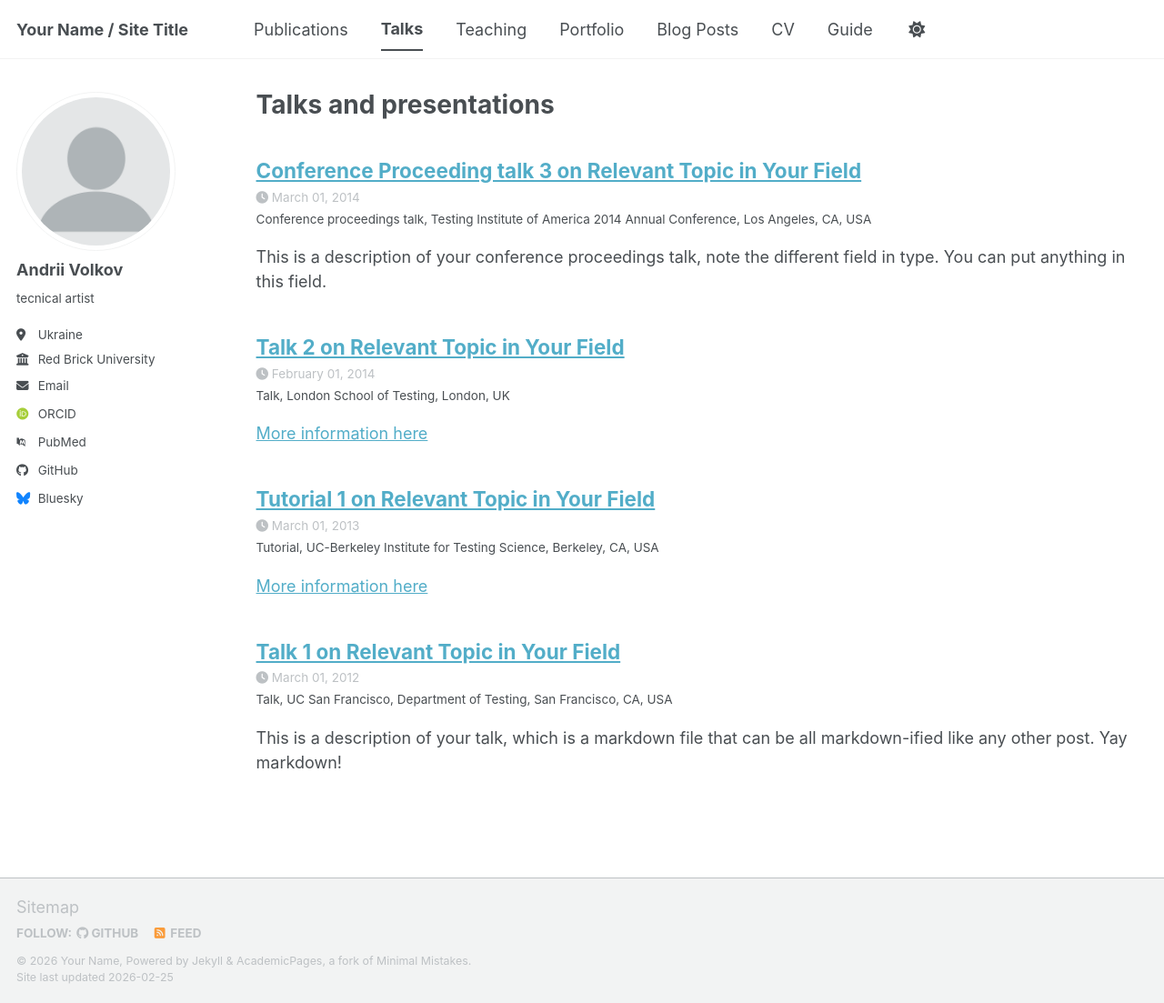
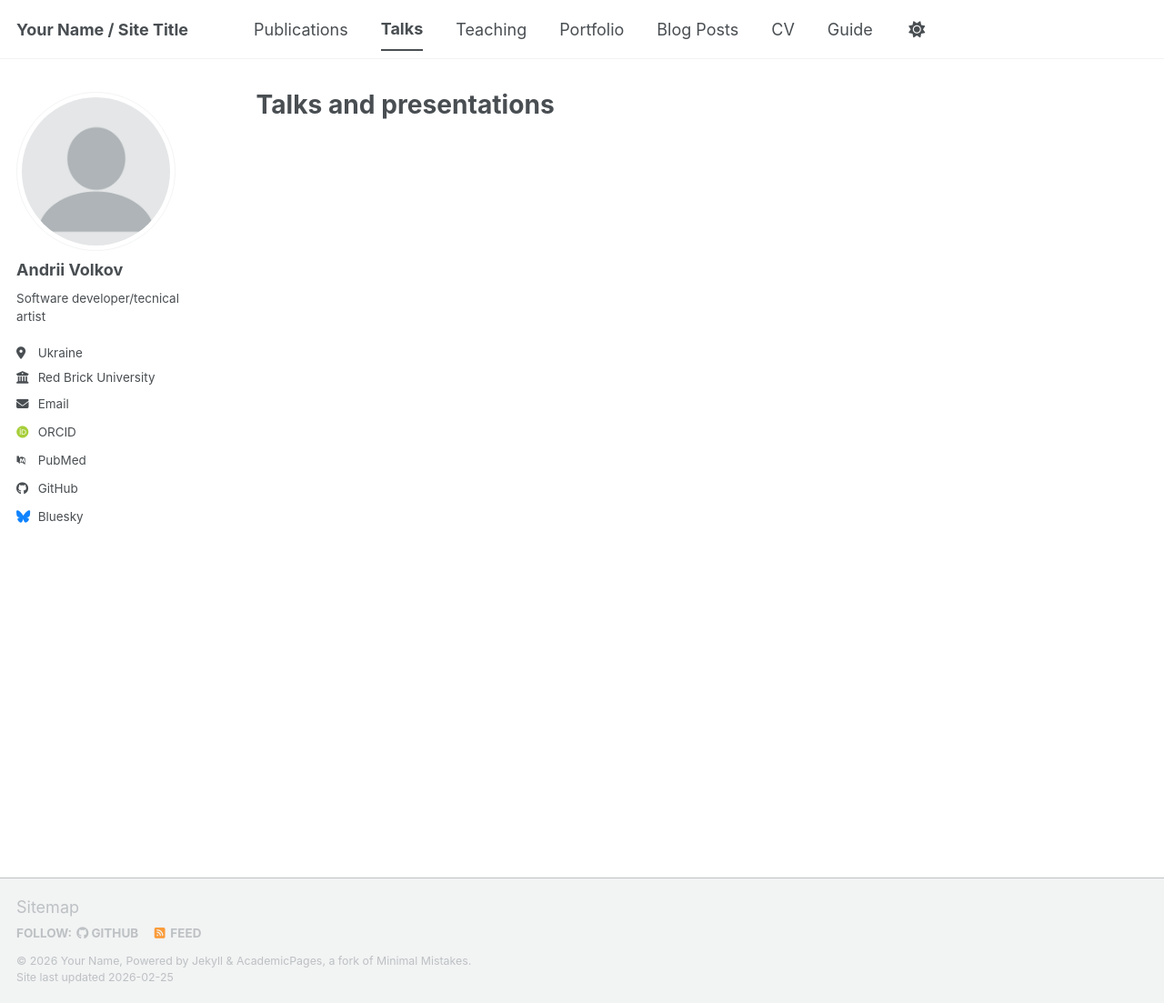
Before and after one commit to polyflow3d/portfolio, a Jekyll site: the page built from _pages/talks.html, in a window 1280 px wide and 1103 px high. Shown: the whole window at 91% size. Built offline with Jekyll 4.4.1, drawn with Linux system fonts in a browser that asks for light colours; some web fonts are replaced; a script bundle is joined from its source files by our own code; library files that are not in the unit come from our copies; some of the changed lines change nothing that is shown.

Commit message:
Update _config.yml

```diff
--- a/_config.yml
+++ b/_config.yml
@@ -26,11 +26,11 @@ author:
   avatar           : "profile.png"
   name             : "Andrii Volkov"
   pronouns         : # example: " her"
-  bio              : "tecnical artist"
+  bio              : "Software developer/tecnical artist"
   location         : "Ukraine"
   employer         : "Red Brick University"
   uri              : # URL
-  email            : "none@example.org"
+  email            : "polyglow3d@gmail.com"
 
   # Academic websites
   academia         : # URL
@@ -221,18 +221,18 @@ kramdown:
 
 # These settings control the types of collections used by the template
 collections:
-  teaching:
-    output: true
-    permalink: /:collection/:path/
-  publications:
-    output: true
-    permalink: /:collection/:path/
+  #teaching:
+    #output: true
+   # permalink: /:collection/:path/
+  #publications:
+    #output: true
+    #permalink: /:collection/:path/
   portfolio:
     output: true
     permalink: /:collection/:path/
-  talks:
-    output: true
-    permalink: /:collection/:path/
+  #talks:
+    #output: true
+    #permalink: /:collection/:path/
 
 
 # These settings control how pages and collections are included in the site
```
